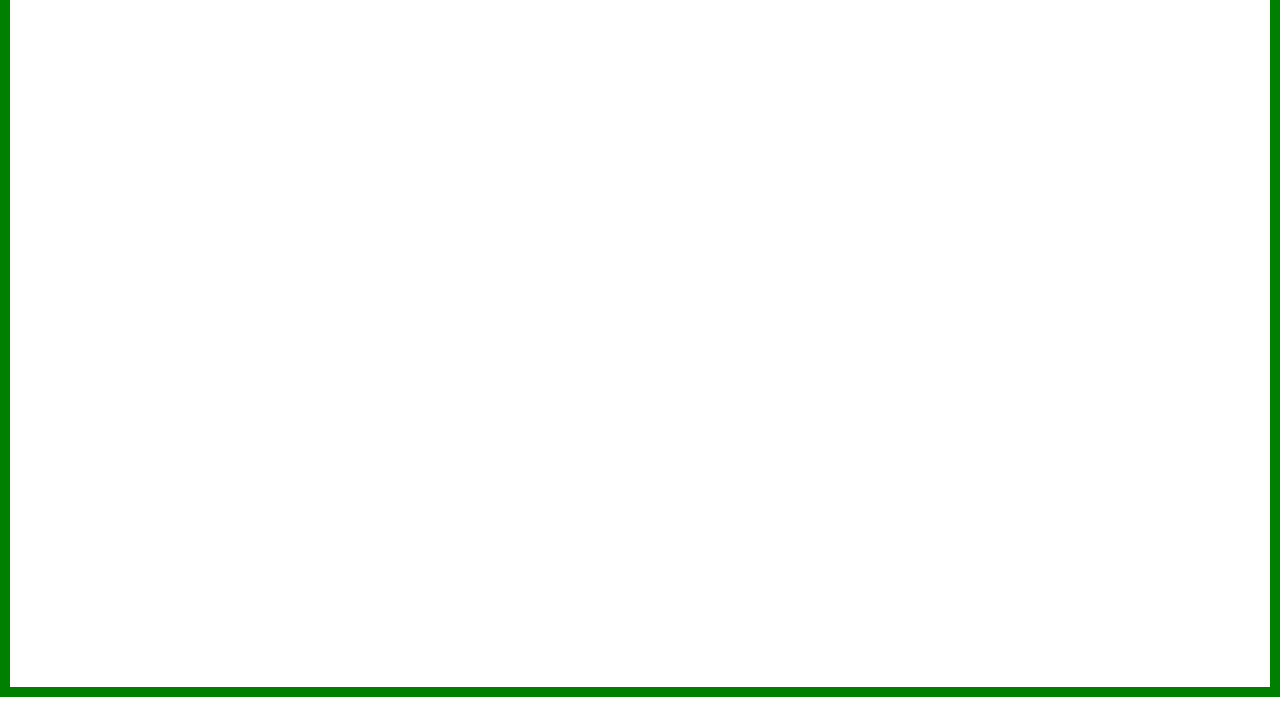
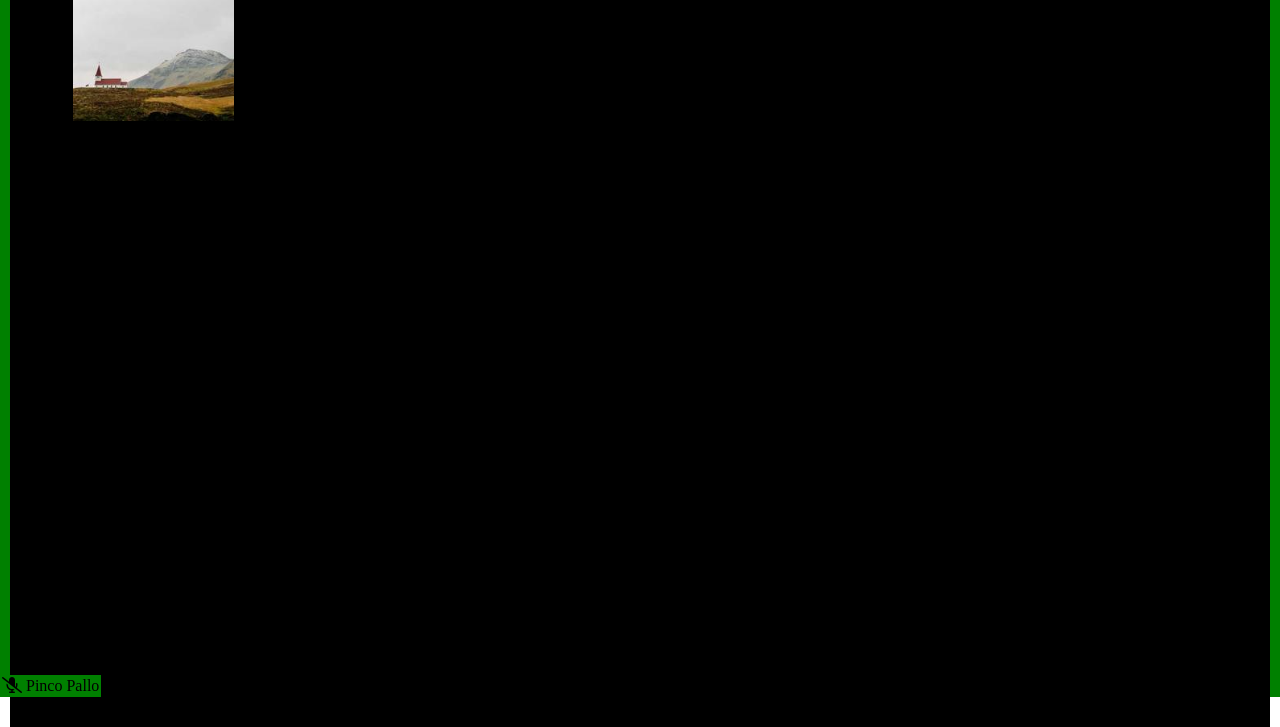
Before and after one commit to MatteoGunetto/html-css-zoom, a plain HTML site: page index.html in a window 1280 px wide. Shown: the part 103-830 px from the top of the page. Before the commit the page ends 800 px from the top, so only its background shows below. Drawn offline with Linux system fonts and the light colour scheme.

Commit message:
tentativi di main

```diff
--- a/css/style.css
+++ b/css/style.css
@@ -32,11 +32,39 @@ background-color: black;
     border-radius: 5px;
 }
 
+/* regole main */
+.container{
+    display: flex;
+    height: 100vh;
+    width: 100%;
+    background-color: black;
 
+}
+.webcam{
+    display: flex;
+    width:90%;
+    margin: 0 auto;
+    margin-top: 30px;
+}
+.immagine-webcam{
+    width: calc(100%/7 - 1px);
 
+}
+img{
+    width: 100%;
+}
+.immagine{
+    position: relative;
 
-/* regole main */
-
+}
+#utente{
+    color: rgb(0, 0, 0);
+    background-color: green;
+    position: absolute;
+    left:0;
+    bottom: 0;
+    padding: 2px;
+}
 
 
 
--- a/index.html
+++ b/index.html
@@ -19,6 +19,34 @@
         </div>
 
         <!-- main -->
+        <div class="container">
+            <div class="webcam">
+                <div class="immagine-webcam">
+                    <div class="immagine"><img src="img/zoom-img.jpg" alt="webcam"></div>
+                </div>
+                <span id="utente"><i class="fa-solid fa-microphone-slash"></i> Pinco Pallo</span>
+
+
+
+
+
+
+
+
+
+
+
+
+
+
+
+
+            </div>
+        </div>
+
+
+
+
 
         <!-- footer -->
         <footer class="flex-footer">
```
